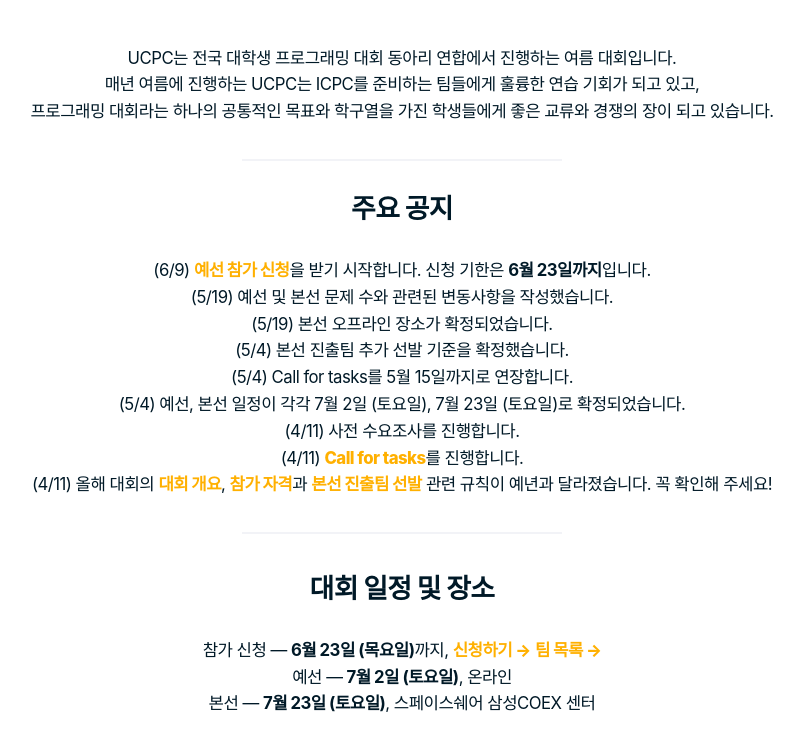
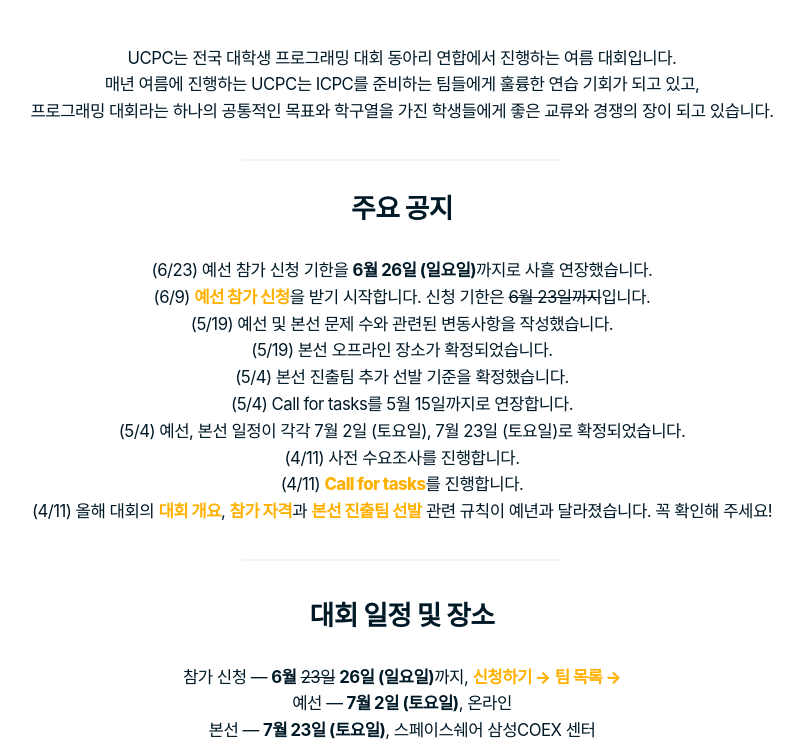
Before and after one commit to ucpcc/2022, a Jekyll site: the page built from index.md, in a window 1280 px wide and 900 px high, scrolled down 1283 px, cut to the strip 0-745 px from the top of the window. Shown: the whole strip, without its empty margins (238-1041 px from the left). Built offline with Jekyll 4.4.1, drawn with Linux system fonts in a browser that asks for light colours; some web fonts are replaced.

Commit message:
Extend registration period until 6/26

```diff
--- a/index.md
+++ b/index.md
@@ -5,7 +5,8 @@ title: UCPC 2022
 
 ## 주요 공지
 
-- (6/9) [예선 참가 신청](https://forms.gle/8VyPLm3YzbxZgT7Y7)을 받기 시작합니다. 신청 기한은 **6월 23일까지**입니다.
+- (6/23) 예선 참가 신청 기한을 **6월 26일 (일요일)**까지로 사흘 연장했습니다.
+- (6/9) [예선 참가 신청](https://forms.gle/8VyPLm3YzbxZgT7Y7)을 받기 시작합니다. 신청 기한은 ~~6월 23일까지~~입니다.
 - (5/19) 예선 및 본선 문제 수와 관련된 변동사항을 작성했습니다.
 - (5/19) 본선 오프라인 장소가 확정되었습니다.
 - (5/4) 본선 진출팀 추가 선발 기준을 확정했습니다.
@@ -19,7 +20,7 @@ title: UCPC 2022
 
 ## 대회 일정 및 장소
 
-- 참가 신청 --- **6월 23일 (목요일)**까지, [신청하기 &rarr;](https://forms.gle/8VyPLm3YzbxZgT7Y7) [팀 목록 &rarr;](https://docs.google.com/spreadsheets/u/1/d/e/2PACX-1vRuLIdce91ALLkDKbL6KluZ3FasTbVH5AT9kuNVg87Coir_ldik3oJny2MPT2PJq9MQQxTkdOyFJ2b7/pubhtml?gid=1534493384&single=true)
+- 참가 신청 --- **6월** ~~23일~~ **26일 (일요일)**까지, [신청하기 &rarr;](https://forms.gle/8VyPLm3YzbxZgT7Y7) [팀 목록 &rarr;](https://docs.google.com/spreadsheets/u/1/d/e/2PACX-1vRuLIdce91ALLkDKbL6KluZ3FasTbVH5AT9kuNVg87Coir_ldik3oJny2MPT2PJq9MQQxTkdOyFJ2b7/pubhtml?gid=1534493384&single=true)
 - 예선 --- **7월 2일 (토요일)**, 온라인
 - 본선 --- **7월 23일 (토요일)**, 스페이스쉐어 삼성COEX 센터
 
```
